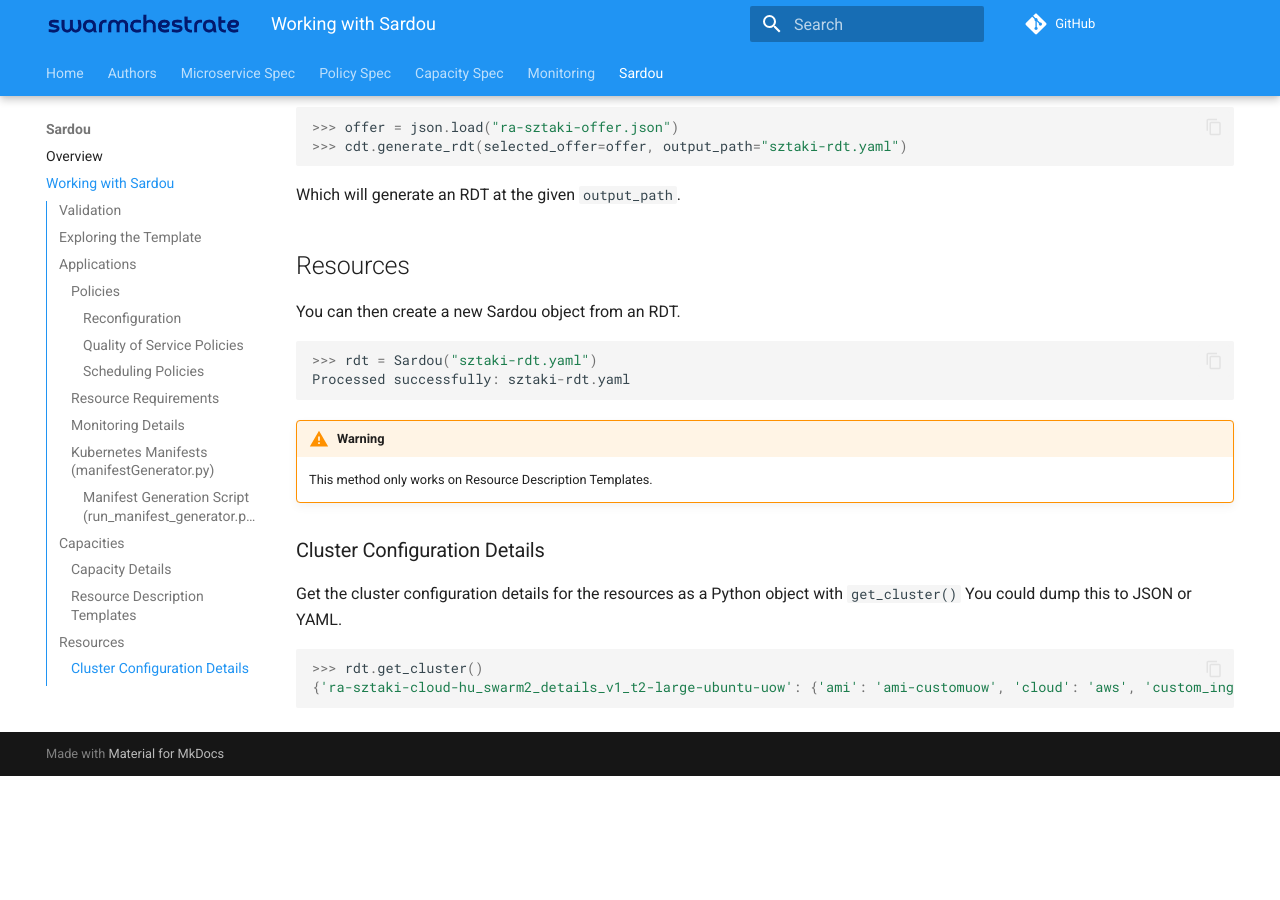
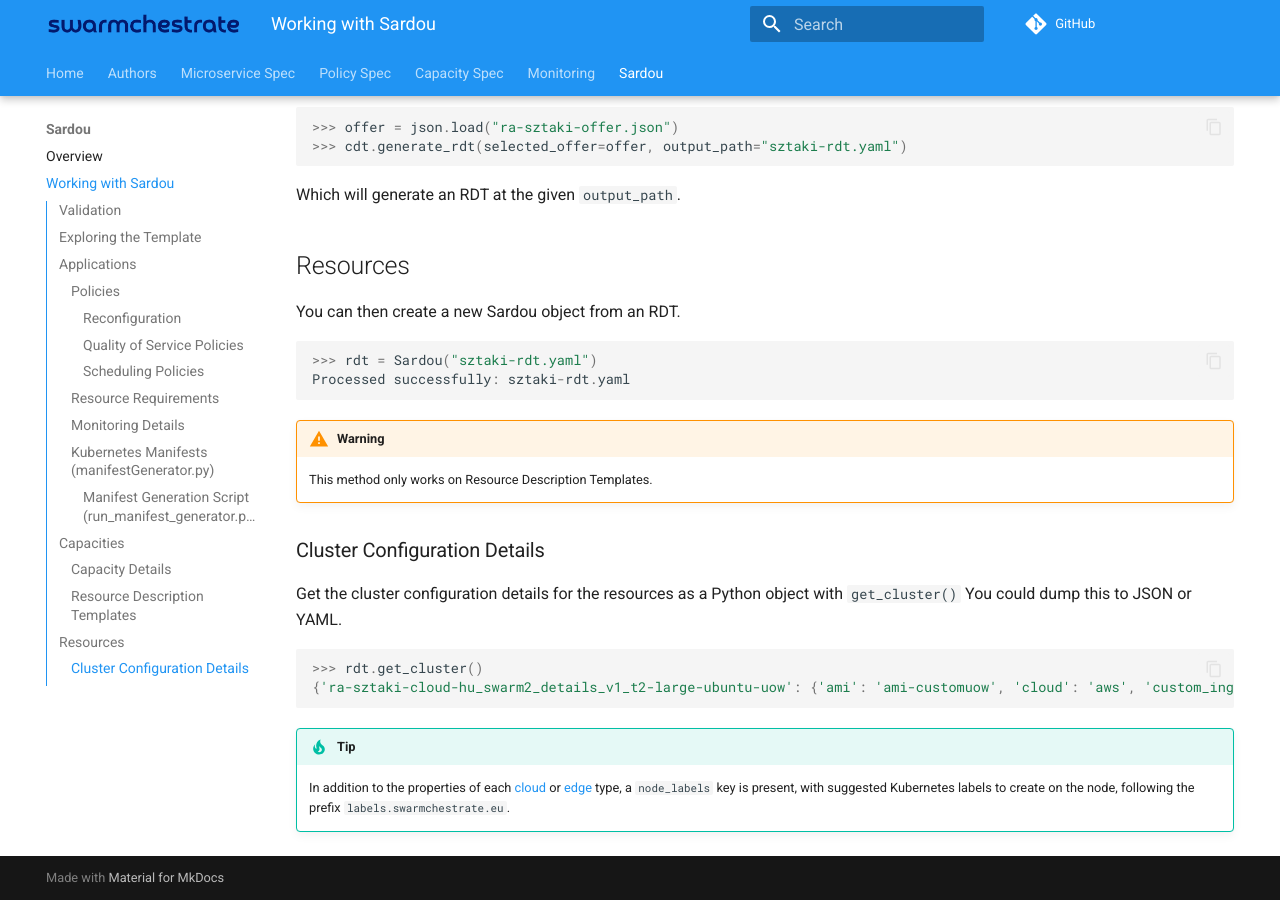
Before and after one commit to Swarmchestrate/tosca, an MkDocs documentation site: the page built from docs/sardou_lib.md, in a window 1280 px wide and 900 px high, scrolled down 3816 px. Built offline with MkDocs 1.6.1 and Material for MkDocs 9.7.7, drawn with Linux system fonts in a browser that asks for light colours; comment, search, counter and statistics services are not loaded; before the commit the page ends 4592 px from its top, so only the background shows below that.

Commit message:
feat: expand getcluster docs

````diff
--- a/docs/sardou_lib.md
+++ b/docs/sardou_lib.md
@@ -252,5 +252,11 @@ You could dump this to JSON or YAML.
 
 ```python
 >>> rdt.get_cluster()
-{'ra-sztaki-cloud-hu_swarm2_details_v1_t2-large-ubuntu-uow': {'ami': 'ami-customuow', 'cloud': 'aws', 'custom_ingress_ports': [{'from': 80, 'protocol': 'TCP', 'to': 80}], 'instance_type': 't2.large', 'ssh_key': 'g-key', 'security_groups': ['0eb63f2b-b656-47a1-a0e7-3da0a993379e'], 'ssh_user': 'ubuntu', 'node_labels': {'labels.swarmchestrate.io/ms_id': 'details_v1'}}, ...
+{'ra-sztaki-cloud-hu_swarm2_details_v1_t2-large-ubuntu-uow': {'ami': 'ami-customuow', 'cloud': 'aws', 'custom_ingress_ports': [{'from': 80, 'protocol': 'TCP', 'to': 80}], 'instance_type': 't2.large', 'ssh_key': 'g-key', 'security_groups': ['0eb63f2b-b656-47a1-a0e7-3da0a993379e'], 'ssh_user': 'ubuntu', 'node_labels': {'labels.swarmchestrate.eu/ms_id': 'details_v1'}}, ...
 ```
+
+!!! tip
+
+	In addition to the properties of each [cloud](capacity.md#cloudcapacity) or [edge](capacity.md#edgecapacity) type, a `node_labels` key is present,
+	with suggested Kubernetes labels to create on the node, following the
+	prefix `labels.swarmchestrate.eu`.
````
